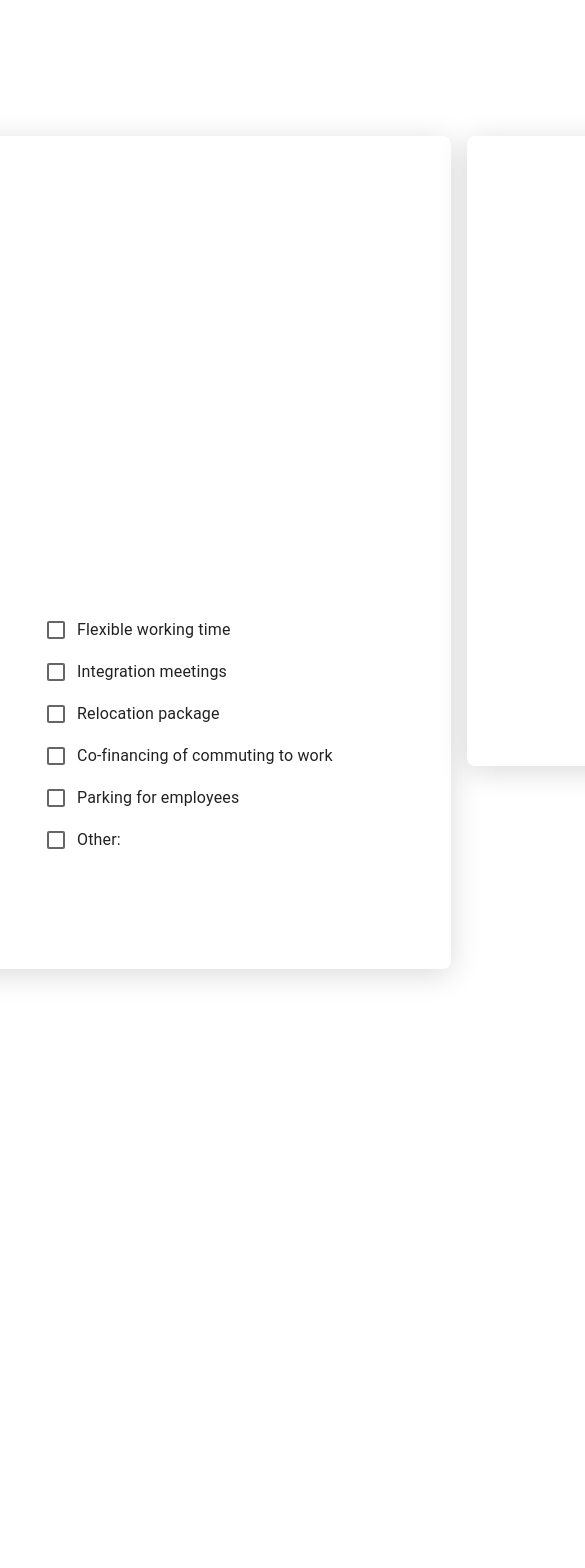
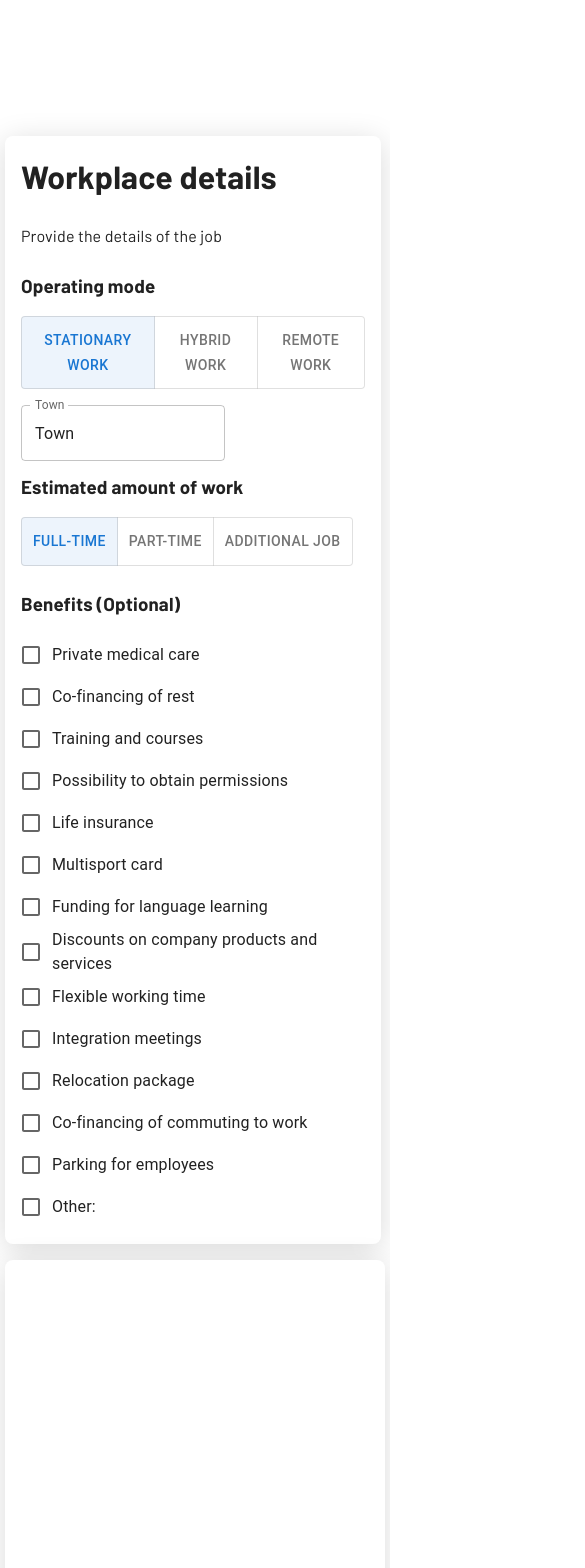
Before and after one commit to luizfbarbosa12/itfolks-task, a React (Vite) app in the folder root/itfolks-desktop/: page / in a window 390 px wide. Shown: the top 1568 px of the page, 585 px wide, since content can reach past the window. Before the commit the page ends 1053 px from the top, so only its background shows below. Built offline with nearby package versions, Linux system fonts and the light colour scheme.

Commit message:
feat: media queries applied

```diff
--- a/root/itfolks-desktop/src/pages/MainPage/MainPage.scss
+++ b/root/itfolks-desktop/src/pages/MainPage/MainPage.scss
@@ -13,6 +13,10 @@
 .main-content {
   display: flex;
   gap: $standard-spacing;
+
+  @media screen and (max-width: $large-breakpoint) {
+    flex-direction: column;
+  }
 }
 .operating-mode {
   display: flex;
@@ -29,6 +33,15 @@
   display: flex;
   flex-direction: column;
   gap: $l-spacing;
+
+  @media screen and (max-width: $medium-breakpoint) {
+    width: 30rem;
+  }
+
+  @media screen and (max-width: $mobile-breakpoint) {
+    width: 23.5rem;
+    padding: $standard-padding;
+  }
 }
 .section-2 {
   display: flex;
@@ -37,6 +50,12 @@
 }
 .form {
   max-height: 21.563rem;
+  @media screen and (max-width: $medium-breakpoint) {
+    max-height: 37rem;
+  }
+  @media screen and (max-width: $mobile-breakpoint) {
+    max-height: 39rem;
+  }
 }
 .section-3 {
   display: flex;
--- a/root/itfolks-desktop/src/styles/_variables.scss
+++ b/root/itfolks-desktop/src/styles/_variables.scss
@@ -8,15 +8,20 @@ $border-color: #F2F2F2;
 //spacing
 $standard-spacing: 1rem;
 $l-spacing: 1.5rem;
+
 //paddings
-
 $standard-padding: 1rem;
 $l-padding: 1.5rem;
+
 //border-radius
-
 $standard-border: 0.5rem;
 
 
 //box-shadow-colors
+$box-shadow-color: rgba(0, 0, 0, 0.15);
 
-$box-shadow-color: rgba(0, 0, 0, 0.15);
+//breakpoints
+
+$large-breakpoint: 1350px;
+$medium-breakpoint: 950px;
+$mobile-breakpoint: 480px;
```
Lines whose indentation alone changed are shown as unchanged.
